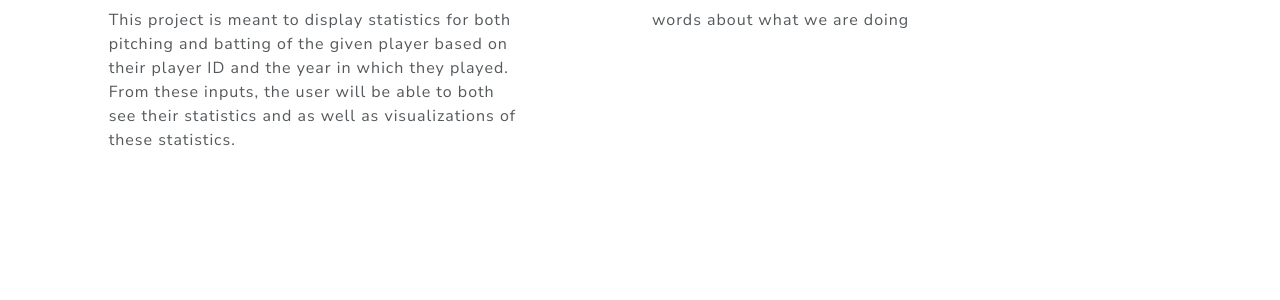
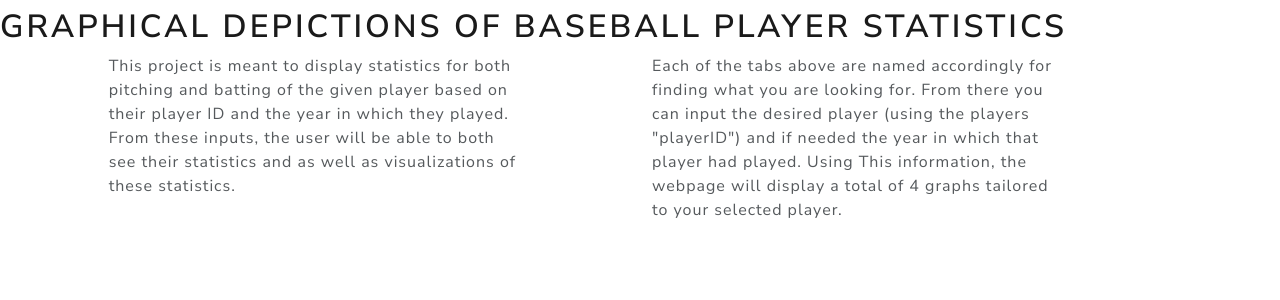
Before and after one commit to Mcusac/Project-3, a Flask app: page / in a window 1280 px wide. Shown: the part 94-394 px from the top of the page. Run offline with Flask 2, Linux system fonts and the light colour scheme; parts of the project's set-up code (start-up, migrations or seed data) failed here and were passed over; some libraries are stand-ins or nearby versions.

Commit message:
thurspre

```diff
--- a/static/js/app.js
+++ b/static/js/app.js
@@ -216,53 +216,27 @@ function batting_api_year_player(yearID, playerID){
       Plotly.newPlot('bgraph3', data1, layout);
 
     // Pie Chart
-    // labels = [
-    //   'Singles',
-    //   'Doubles',
-    //   'Triples',
-    //   'Home Runs'
-    // ]
-    // trace1 = {
-
-    //   values: data['Year'],
-    //   labels: labels,
-    //   type: 'pie'
-    // }
-    //   bat_data = [trace1]
-    //   layout = {
-    //     title: 'Base Hit Breakdown'
-    //   }
-    //   Plotly.newPlot('bgraph4', bat_data, layout);
+    console.log(data)
+    labels = [
+      'Singles',
+      'Doubles',
+      'Triples',
+      'Home Runs'
+    ]
+    trace1 = {
+      // I think error is here
+      values: data['Batting'],
+      labels: labels,
+      type: 'pie'
+    }
+      bat_data = [trace1]
+      layout = {
+        title: 'Base Hit Breakdown',
+        height: 400,
+        width: 400,
+        showlegend: true
+      }
+      Plotly.newPlot('bgraph4', bat_data, layout);
   })
 }
 //-----------------------------------------------------------------------------------
-// bar chart
-//Plot 1 - AVG
-//xvalue = [First Year -> Last]
-//yvalue = Array values by year
-
-
-// let xValue = ['Product A', 'Product B', 'Product C'];
-// let yValue = [20, 14, 23];
-// let trace1 = {
-//   x: xValue,
-//   y: yValue,
-//   type: 'bar',
-//   text: yValue.map(String),
-//   textposition: 'auto',
-//   hoverinfo: 'none',
-//   marker: {
-//     color: 'rgb(158,202,225)',
-//     opacity: 0.6,
-//     line: {
-//       color: 'rgb(8,48,107)',
-//       width: 1.5
-//     }
-//   }
-// };
-// let data = [trace1];
-// let layout = {
-//   title: 'January 2013 Sales Report',
-//   barmode: 'stack'
-// };
-// Plotly.newPlot('myDiv', data, layout);
--- a/templates/batting.html
+++ b/templates/batting.html
@@ -56,7 +56,7 @@
       <div class="row">
         <div class="col-md-2">
           <!-- Per Bill: we changed the action= below to call the function "batting" in the app.js -->
-          <form method="POST" action="javascript:batting_api_year_player(inputYearID.value,inputPlayerID.value)" role="form", name="batting-form">
+          <form method="POST" action="javascript:batting_api_year_player(inputYearID.value,inputPlayerID.value)" role="form", name="batting-form", autocomplete="on">
             <div class="form-group">
               <label for="inputYearID">Year</label>
               <input type="text" class="form-control" id="inputYearID" name="yearID" placeholder="yearID">
@@ -66,7 +66,7 @@
               <label for="inputPlayerID">Player ID</label>
               <input type="text" class="form-control" id="inputPlayerID" name="playerID" placeholder="playerID">
             </div>
-
+            <br>
             <input type="submit" value="submit" class="btn btn-default">
           </form>
         </div>
--- a/templates/index.html
+++ b/templates/index.html
@@ -52,6 +52,10 @@
 
     <div>
       <div class = "row">
+        <div class="col-lg-12">
+          <h1>Graphical Depictions of Baseball Player Statistics</h1>
+        </div>
+
         <div class="col-md-1"></div>
         <div class= "col-md-4">
           <p>
@@ -65,7 +69,9 @@
         <div class="col-md-1"></div>
         <div class="col-md-4">
           <p>
-            words about what we are doing
+            Each of the tabs above are named accordingly for finding what you are looking for. From there you can input
+            the desired player (using the players "playerID") and if needed the year in which that player had played. Using This
+            information, the webpage will display a total of 4 graphs tailored to your selected player.
           </p>
         </div>
       </div>
--- a/templates/pitching.html
+++ b/templates/pitching.html
@@ -54,14 +54,14 @@
       </div>
       <div class="row">
         <div class="col-md-2">
-          <!-- Per Bill: we changed the action= below to call the function "pitching" in the app.js -->
-          <form method="POST" action="javascript:pitching_api_year_player(inputPlayerID.value)" role="form", name="pitching-form">
+          <!-- Add autcomplete -->
+          <form method="POST" action="javascript:pitching_api_year_player(inputPlayerID.value)" role="form", name="pitching-form", autocomplete="on">
 
             <div class="form-group">
                 <label for="inputPlayerID">Player ID</label>
                 <input type="text" class="form-control" id="inputPlayerID" name="playerID" placeholder="playerID">
             </div>
-
+            <br>
             <input type="submit" value="submit" class="btn btn-default">
           </form>
         </div>
```
Also changed, not shown: static/css/style.css (+15 -0 lines).
